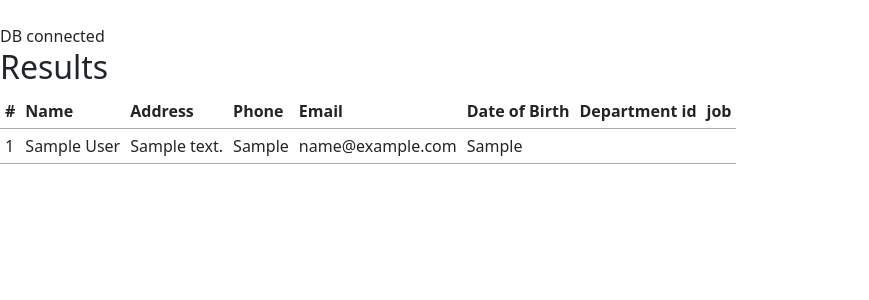
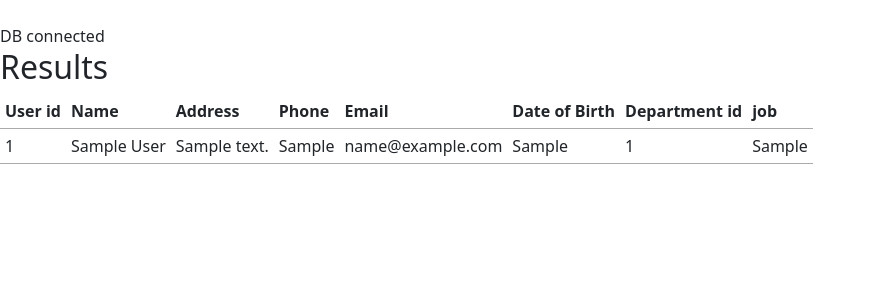
Before and after one commit to SamJones56/cleanWebsite, a PHP site: page /profile.php in a window 1280 px wide. Shown: the part 73-373 px from the top of the page, without its empty margins (0-869 px from the left). Run offline with PHP 8.4, Linux system fonts and the light colour scheme; the visitor is signed in with stand-in values (Sample User, id 1); tables that the repository leaves empty hold one stand-in row (values such as "Sample post"); data that the repository does not hold is empty.

Commit message:
Updated code

```diff
--- a/public/profile.php
+++ b/public/profile.php
@@ -9,7 +9,7 @@ $user_array = newProfileDisplay($_SESSION['login_id'], $_SESSION['isEmployee']);
 <table>
     <thead>
     <tr>
-        <th>#</th>
+        <th>User id</th>
         <th>Name</th>
         <th>Address</th>
         <th>Phone</th>
--- a/src/functions/dataBaseFunctions.php
+++ b/src/functions/dataBaseFunctions.php
@@ -34,15 +34,10 @@ function getKey($connection, $tableName, $primaryKey){
 function searchDB($connection, $tableName, $searchKey, $searchValue)
 {
     try {
-        // SQL Injection prevention: Using placeholders
         $sql = "SELECT * FROM " . $tableName . " WHERE " . $searchKey . " = :searchValue";
-        // Preparing SQL statement
         $statement = $connection->prepare($sql);
-        // Binding the value securely
         $statement->bindParam(':searchValue', $searchValue);
-        // Execute the statement
         $statement->execute();
-        // Fetching the results
         $result_array = $statement->fetch(PDO::FETCH_ASSOC);
         return $result_array;
     } catch(PDOException $error) {
--- a/src/functions/profileDisplayFunctions.php
+++ b/src/functions/profileDisplayFunctions.php
@@ -17,7 +17,7 @@ function newProfileDisplay($login_id,$isEmployee)
         $temp_array = searchDB($connection, "user", "user_id", $user_id);
 
         // Search employee table for data
-        $temp_array + searchDB($connection, "employee", "employee_id", $employee_id);
+        $temp_array = $temp_array + searchDB($connection, "employee", "employee_id", $employee_id);
 
         // Search login table for data
         $temp_array = $temp_array + searchDB($connection, "login", "login_id", $login_id);
@@ -42,7 +42,4 @@ function newProfileDisplay($login_id,$isEmployee)
 
         return $temp_array;
     }
-
-
-
 }
```
